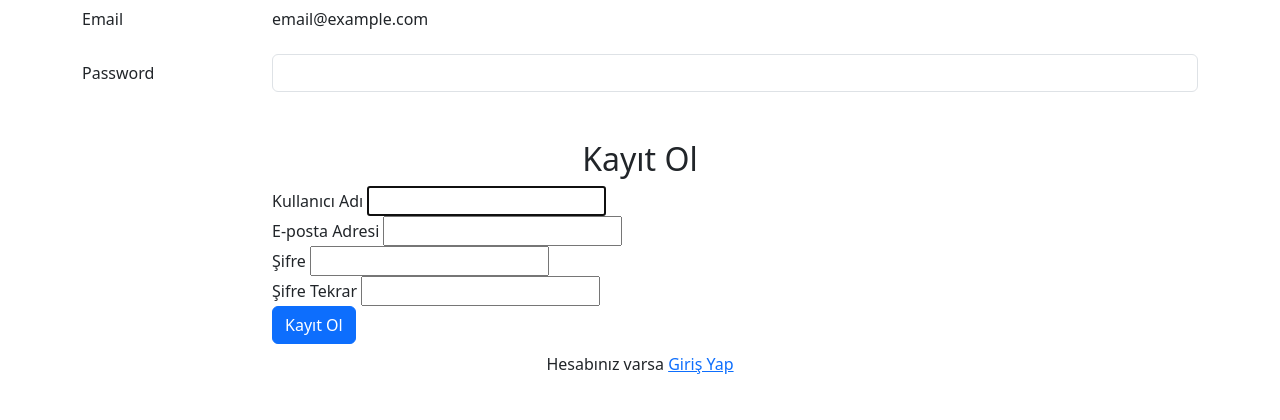
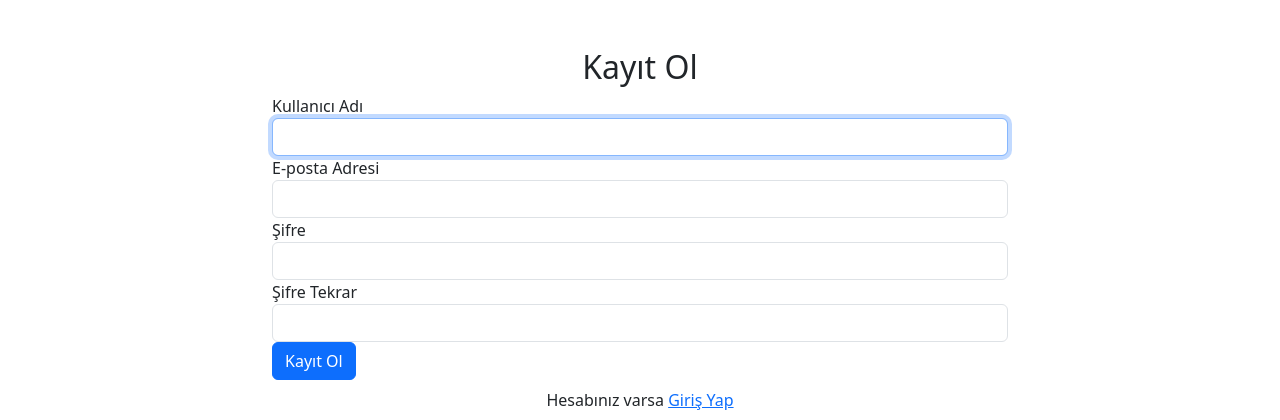
Before and after one commit to kemalhk/django-blog, a Django app: page /register/ in a window 1280 px wide. Shown: the top 420 px of the page. Run offline with Django 4.2, Linux system fonts and the light colour scheme; some libraries are stand-ins or nearby versions.

Commit message:
register template bitti

```diff
--- a/api/forms.py
+++ b/api/forms.py
@@ -1,11 +1,24 @@
+from typing import Any
 from django import forms
 from django.contrib.auth.forms import UserCreationForm
 from django.contrib.auth.models import User
 
 
 class UserRegistrationForm(UserCreationForm):
-    email = forms.EmailField(required=True)
+    username = forms.CharField(
+        widget=forms.EmailInput(attrs={"class": "form-control"}), required=True
+    )
+    email = forms.EmailField(
+        widget=forms.EmailInput(attrs={"class": "form-control"}), required=True
+    )
 
     class Meta:
         model = User
         fields = ("username", "email", "password1", "password2")
+
+    def __init__(self, *args: Any, **kwargs):
+        super(UserRegistrationForm, self).__init__(*args, **kwargs)
+
+        self.fields["username"].widget.attrs["class"] = "form-control"
+        self.fields["password1"].widget.attrs["class"] = "form-control"
+        self.fields["password2"].widget.attrs["class"] = "form-control"
--- a/blog/settings.py
+++ b/blog/settings.py
@@ -40,6 +40,7 @@ INSTALLED_APPS = [
     "django.contrib.staticfiles",
     "api.apps.ApiConfig",
     "django_bootstrap5",
+    "bootstrap5",
 ]
 
 MIDDLEWARE = [
@@ -114,7 +115,7 @@ USE_I18N = True
 
 USE_TZ = True
 
-APPEND_SLASH = False
+APPEND_SLASH = True
 CSRF_COOKIE_SECURE = True
 
 
--- a/templates/register.html
+++ b/templates/register.html
@@ -12,20 +12,7 @@
 
 <body>
 
-    <div class="container">
-        <div class="mb-3 row">
-            <label for="staticEmail" class="col-sm-2 col-form-label">Email</label>
-            <div class="col-sm-10">
-                <input type="text" readonly class="form-control-plaintext" id="staticEmail" value="email@example.com">
-            </div>
-        </div>
-        <div class="mb-3 row">
-            <label for="inputPassword" class="col-sm-2 col-form-label">Password</label>
-            <div class="col-sm-10">
-                <input type="password" class="form-control" id="inputPassword">
-            </div>
-        </div>
-    </div>
+
 
 
 
@@ -71,37 +58,7 @@
         </div>
     </div>
 
-    <style>
-        .form-group {
-            margin-bottom: 0;
-            padding: 0;
-        }
-    </style>
 
-
-    <!-- <div class="container mt-5">
-        <div class="row justify-content-center">
-            <div class="col-md-6">
-                <h2 class="text-center">Kayıt Ol</h2>
-
-                <form method="post">
-                    <div class="form-group">
-                        <label for="username">Kullanıcı Adı</label>
-                        <input type="text" class="form-control" id="username" name="username" required>
-                    </div>
-                    <div class="form-group">
-                        <label for="password">Şifre</label>
-                        <input type="password" class="form-control" id="password" name="password" required>
-                    </div>
-                    <button type="submit" class="btn btn-primary">Kayıt Ol</button>
-
-                    <div class="text-center">
-                        <p>Hesabınız varsa <a href="{% url 'login' %}">Giriş Yap</a></p>
-                    </div>
-                </form>
-            </div>
-        </div>
-    </div> -->
     {% block content %}
     {% endblock %}
 
```
Also changed, not shown: templates/login.html (+50 -7 lines), db.sqlite3.
